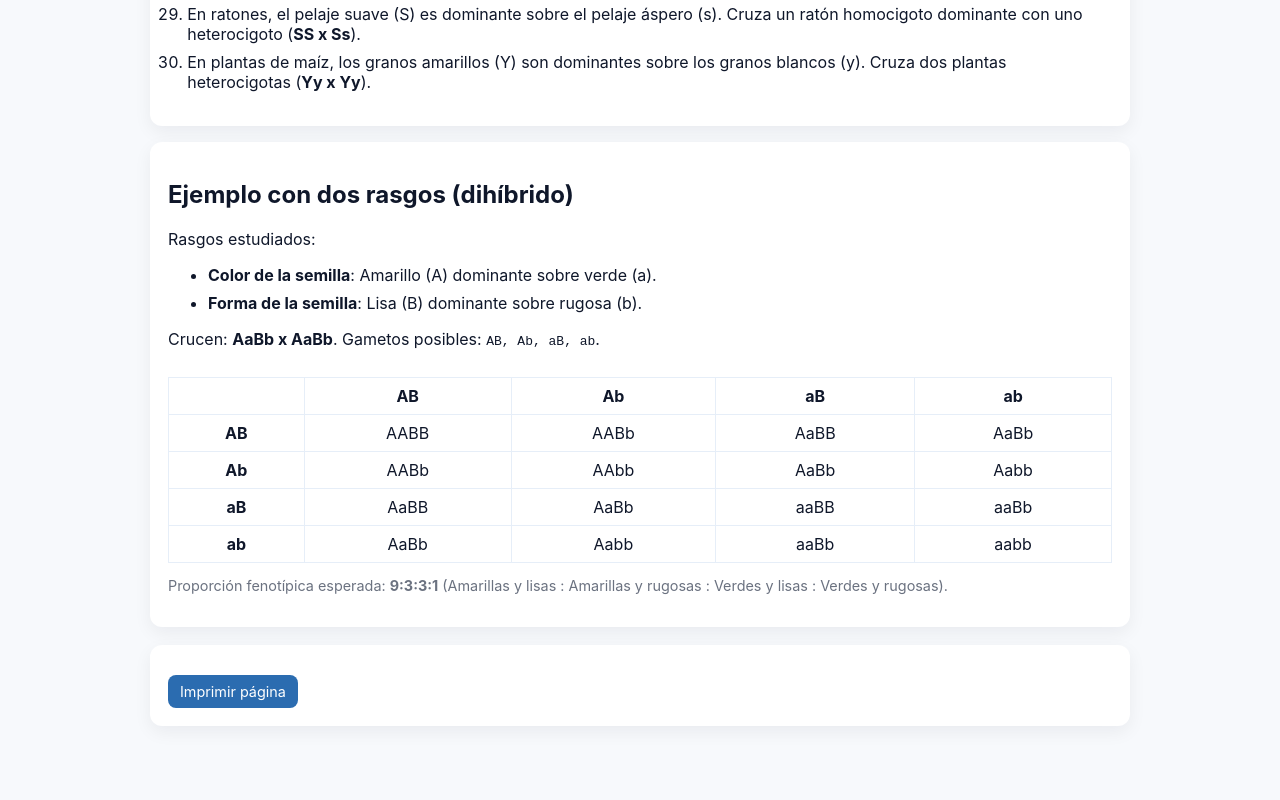
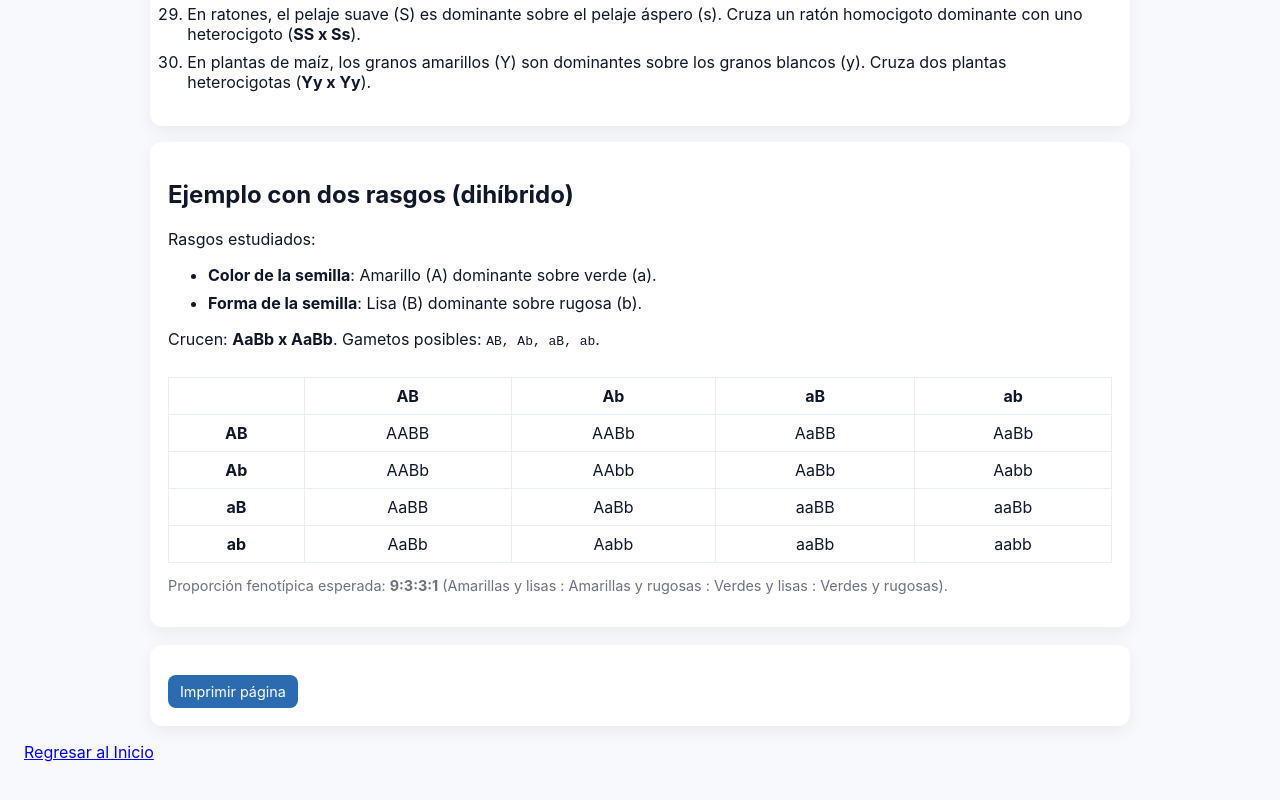
Before and after one commit to frankmartinez-teachercnsp/BiologyCNSP, a plain HTML site: page punnett.html in a window 1280 px wide. Shown: the part 1435-2235 px from the top of the page. Before the commit the page ends 2201 px from the top, so only its background shows below. Drawn offline with Linux system fonts and the light colour scheme.

Commit message:
add back button

```diff
--- a/punnett.html
+++ b/punnett.html
@@ -137,5 +137,9 @@
       <div class="actions"><a class="button" href="#" onclick="window.print();return false;">Imprimir página</a></div>
     </footer>
   </div>
+    </div>
+<p>
+    <a href="index.html">Regresar al Inicio</a>
+</p>
 </body>
 </html>
```
